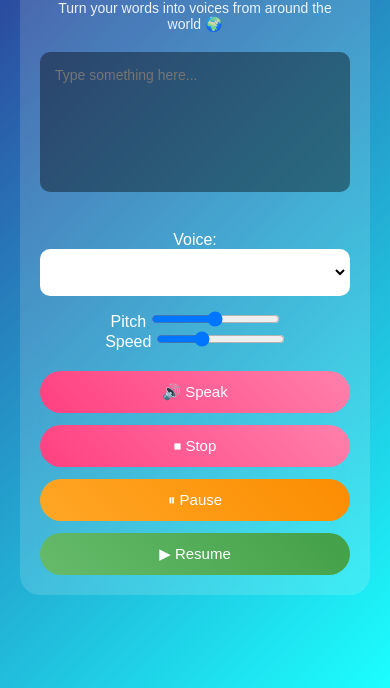
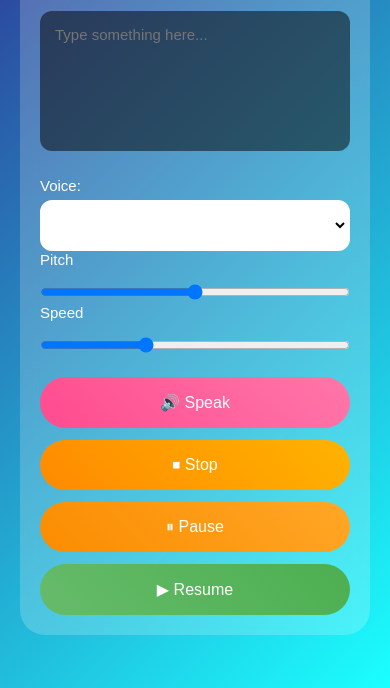
Before and after one commit to deepali-kumari-iitp/Vocalify, a plain HTML site: page index.html in a window 390 px wide. Shown: the part 156-844 px from the top of the page. Drawn offline with Linux system fonts and the light colour scheme.

Commit message:
Fix mobile dropdown tap issue + updated responsive CSS

```diff
--- a/css/style.css
+++ b/css/style.css
@@ -5,6 +5,7 @@
   font-family: 'Poppins', sans-serif;
 }
 
+/* Background */
 body {
   background: linear-gradient(135deg, #2E3192, #1BFFFF);
   color: #fff;
@@ -13,115 +14,143 @@ body {
   justify-content: center;
   min-height: 100vh;
   padding: 20px;
-}
-.hero {
-  overflow: visible;  /* ⭐ allows dropdown to expand */
+  -webkit-tap-highlight-color: transparent;
 }
 
+/* Main Container */
 .hero {
   width: 100%;
   max-width: 650px;
-  background: rgba(255, 255, 255, 0.15);
-  border-radius: 20px;
+  background: rgba(255, 255, 255, 0.20);
+  border-radius: 25px;
   padding: 25px;
   text-align: center;
   backdrop-filter: blur(10px);
+  overflow: visible; /* ⭐ REQUIRED FOR MOBILE DROPDOWN */
 }
 
+/* Heading */
 .hero h1 {
   font-size: 28px;
   margin-bottom: 10px;
 }
-
 .hero h1 span {
   color: #FF4081;
 }
 
+/* Tagline */
 .tagline {
   font-size: 14px;
   margin-bottom: 20px;
   opacity: 0.9;
 }
 
-/* Textarea responsive */
+/* Text area */
 textarea {
   width: 100%;
-  height: 160px;
-  background: rgba(0, 0, 0, 0.4);
+  height: 150px;
+  background: rgba(0, 0, 0, 0.5);
   color: white;
   font-size: 15px;
-  border: none;
-  border-radius: 10px;
+  border: 0;
+  border-radius: 12px;
   padding: 15px;
   outline: none;
   resize: none;
-  margin-bottom: 20px;
+  margin-bottom: 22px;
 }
 
-/* Inputs */
-.controls, .sliders {
-  margin: 15px 0;
+/* Labels */
+label {
+  display: block;
+  text-align: left;
+  margin-bottom: 6px;
+  font-size: 15px;
+  font-weight: 500;
 }
 
+/* Dropdown FIXED */
 select {
   width: 100%;
-  padding: 12px;
-  border-radius: 10px;
+  padding: 14px;
+  border-radius: 12px;
   border: 2px solid #fff;
-  background: #ffffff;
-  color: #000;
-  font-size: 16px;
+  background: #ffffff !important;   /* ⭐ FIX */
+  color: #000 !important;           /* ⭐ FIX */
+  font-size: 15px;
+  font-weight: 500;
   position: relative;
-  z-index: 10;   /* ⭐ dropdown fully clickable */
+  z-index: 9999;                    /* ⭐ VERY IMPORTANT */
+  outline: none;
 }
 
+/* IOS/Android dropdown touch fix */
+select:focus {
+  border: 2px solid #FF4081;
+  background: #fff;
+  color: #000;
+}
 
-/* Buttons */
+/* Sliders */
+input[type="range"] {
+  width: 100%;
+  margin-top: 10px;
+}
+
+/* Buttons layout */
 .buttons {
   display: flex;
-  flex-wrap: wrap;
-  justify-content: center;
+  flex-direction: column;
   gap: 12px;
   margin-top: 20px;
 }
 
+/* Buttons style */
 button {
-  background: linear-gradient(45deg, #FF4081, #FF80AB);
-  color: white;
+  width: 100%;
+  padding: 14px;
   border: none;
   border-radius: 30px;
-  padding: 10px 25px;
-  font-size: 15px;
+  font-size: 16px;
+  color: #fff;
   cursor: pointer;
-  transition: 0.3s;
+  transition: 0.25s;
 }
 
-button:hover {
-  transform: scale(1.05);
+/* Speak */
+#speakBtn {
+  background: linear-gradient(45deg, #ff4b8f, #ff77a9);
 }
 
-/* Pause & Resume colors */
-#pauseBtn {
-  background: linear-gradient(45deg, #ffa726, #fb8c00);
+/* Stop */
+#stopBtn {
+  background: linear-gradient(45deg, #ff8a00, #ffb300);
 }
 
-#resumeBtn {
-  background: linear-gradient(45deg, #66bb6a, #43a047);
+/* Pause */
+#pauseBtn {
+  background: linear-gradient(45deg, #fb8c00, #ffa726);
 }
 
-/* 📱 Mobile Responsive Fix */
+/* Resume */
+#resumeBtn {
+  background: linear-gradient(45deg, #66bb6a, #4caf50);
+}
+
+/* Hover */
+button:hover {
+  transform: scale(1.03);
+}
+
+/* Mobile responsive adjustments */
 @media (max-width: 480px) {
   .hero {
     padding: 20px;
   }
-
   textarea {
     height: 140px;
-    font-size: 14px;
   }
-
   button {
-    width: 100%;
-    padding: 12px;
+    padding: 16px;
   }
 }
```
